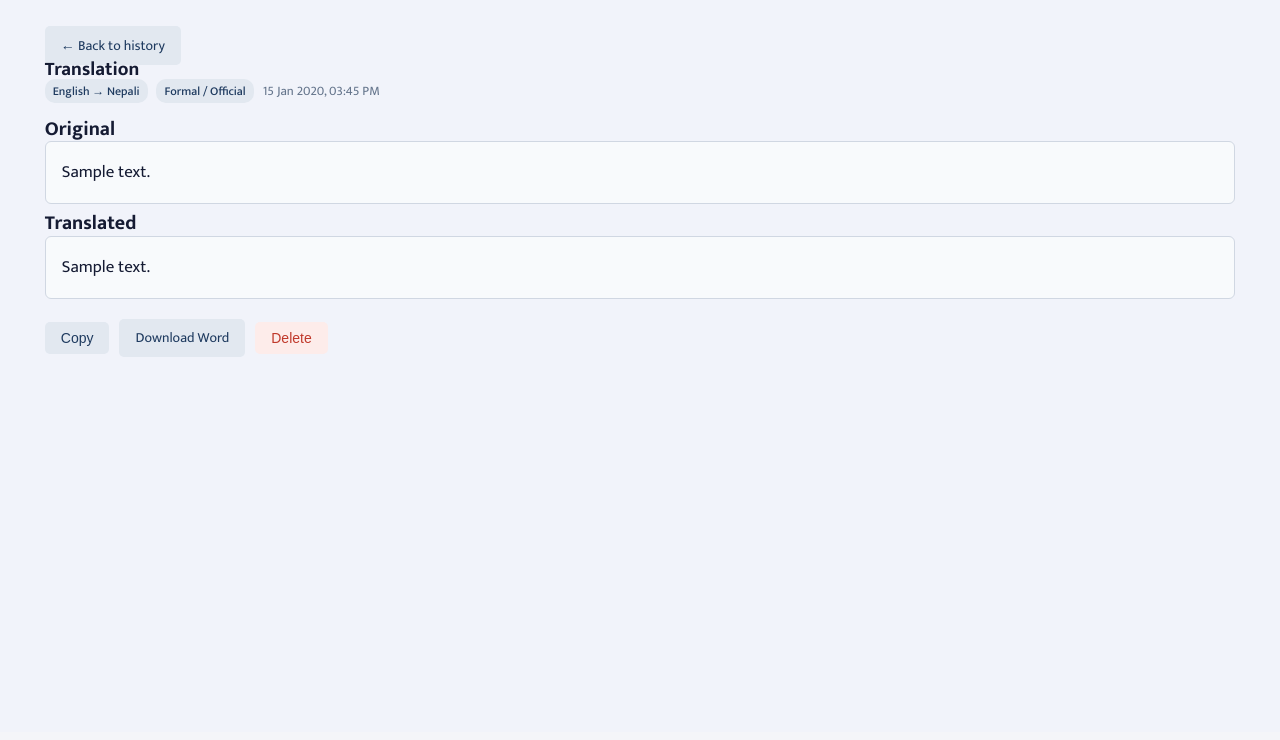
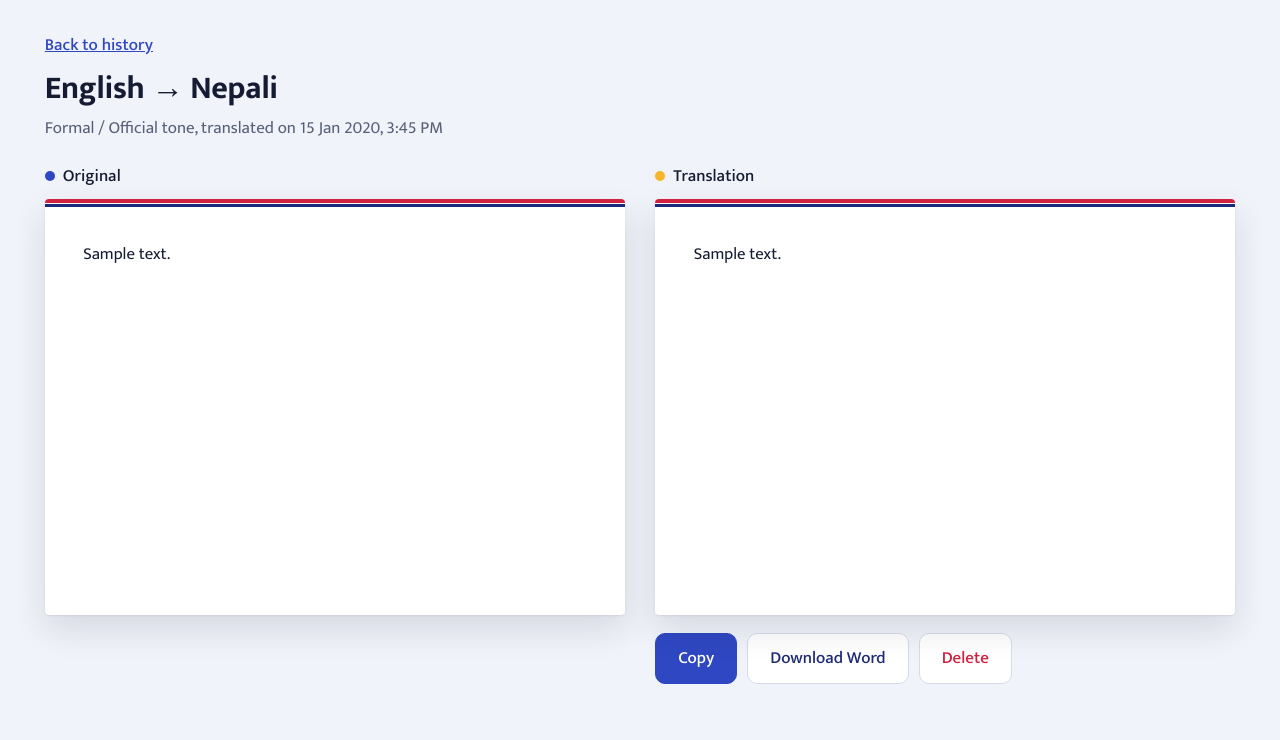
Before and after one commit to Cma-13/nepali-english-translator, a Django app: page /history/1/ in a window 1280 px wide. Shown: the part 68-808 px from the top of the page. Before the commit the page ends 425 px from the top, so only its background shows below. Run offline with Django 5.2, Linux system fonts and the light colour scheme; a user stored in the database is signed in; tables that the repository leaves empty hold one stand-in row (values such as "Sample post").

Commit message:
feat: redesign history detail

```diff
--- a/templates/translator/history_detail.html
+++ b/templates/translator/history_detail.html
@@ -1,62 +1,34 @@
 {% extends "base.html" %}
 {% block title %}Translation{% endblock %}
 {% block content %}
-<style>
-    .container { max-width: 800px; }
-    .meta { font-size: 13px; color: #64748b; margin-bottom: 16px; }
-    .tag { background: #e2e8f0; color: #1e3a5f; padding: 2px 8px; border-radius: 10px; font-size: 12px; margin-right: 6px; }
-    .text-box { background: #f8fafc; border: 1px solid #d0d7e2; border-radius: 6px; padding: 16px; white-space: pre-wrap; line-height: 1.7; margin-bottom: 8px; }
-    .actions { display: flex; gap: 10px; margin-top: 20px; align-items: center; }
-    .small-btn { background: #e2e8f0; color: #1e3a5f; border: none; padding: 8px 16px; border-radius: 5px; cursor: pointer; font-size: 14px; text-decoration: none; transition: background 0.2s, color 0.2s; }
-    .small-btn:hover { background: #cbd5e1; }
-    .small-btn.copied { background: #16a34a; color: white; }
-    .small-btn.failed { background: #dc2626; color: white; }
-    .delete-btn { background: #fdecea; color: #c0392b; }
-    .delete-btn:hover { background: #f8d7da; }
-</style>
+<a href="{% url 'history' %}" class="back-link">Back to history</a>
 
-<a href="{% url 'history' %}" class="small-btn">← Back to history</a>
-
-<h2>Translation</h2>
-<div class="meta">
-    <span class="tag">{{ translation.get_direction_display }}</span>
-    <span class="tag">{{ translation.get_tone_display }}</span>
-    {{ translation.created_at|date:"d M Y, h:i A" }}
+<div class="page-head">
+    <h1>{{ translation.get_direction_display }}</h1>
+    <p class="lead">{{ translation.get_tone_display }} tone, translated on {{ translation.created_at|date:"j M Y, g:i A" }}</p>
 </div>
 
-<h3>Original</h3>
-<div class="text-box">{{ translation.source_text }}</div>
+<div class="workspace">
+    <section>
+        <p class="sheet-label"><span class="dot dot-blue"></span>Original</p>
+        <div class="sheet">
+            <div class="sheet-text">{{ translation.source_text }}</div>
+        </div>
+    </section>
 
-<h3>Translated</h3>
-<div class="text-box" id="result">{{ translation.translated_text }}</div>
-
-<div class="actions">
-    <button type="button" class="small-btn" id="copy-btn" onclick="copyResult()">Copy</button>
-    <a href="{% url 'history_download' translation.pk %}" class="small-btn">Download Word</a>
-    <form method="post" action="{% url 'history_delete' translation.pk %}">
-        {% csrf_token %}
-        <button type="submit" class="small-btn delete-btn">Delete</button>
-    </form>
+    <section>
+        <p class="sheet-label"><span class="dot"></span>Translation</p>
+        <div class="sheet">
+            <div class="sheet-text" id="result">{{ translation.translated_text }}</div>
+        </div>
+        <div class="actions">
+            <button type="button" class="btn" data-copy="#result">Copy</button>
+            <a href="{% url 'history_download' translation.pk %}" class="btn btn-quiet">Download Word</a>
+            <form method="post" action="{% url 'history_delete' translation.pk %}">
+                {% csrf_token %}
+                <button type="submit" class="btn btn-danger" data-confirm="Yes, delete it">Delete</button>
+            </form>
+        </div>
+    </section>
 </div>
-
-<script>
-    function copyResult() {
-        const button = document.getElementById("copy-btn");
-        const text = document.getElementById("result").innerText;
-        navigator.clipboard.writeText(text)
-            .then(() => showButtonState(button, "Copied ✓", "copied"))
-            .catch(() => showButtonState(button, "Copy failed", "failed"));
-    }
-
-    function showButtonState(button, label, className) {
-        button.textContent = label;
-        button.classList.add(className);
-        button.disabled = true;
-        setTimeout(() => {
-            button.textContent = "Copy";
-            button.classList.remove(className);
-            button.disabled = false;
-        }, 2000);
-    }
-</script>
 {% endblock %}
```
